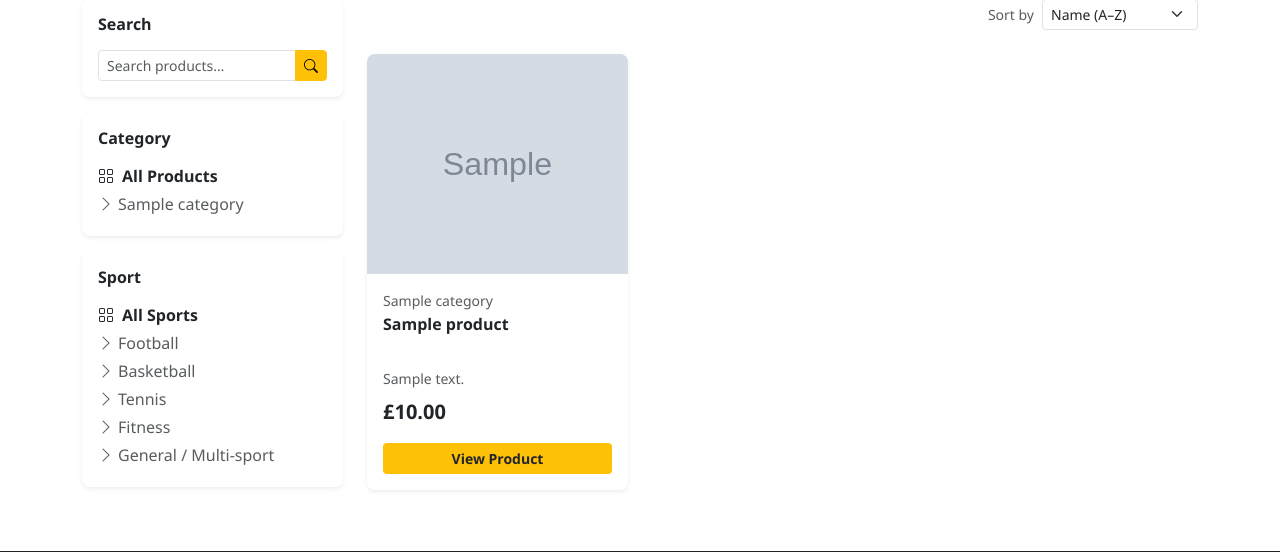
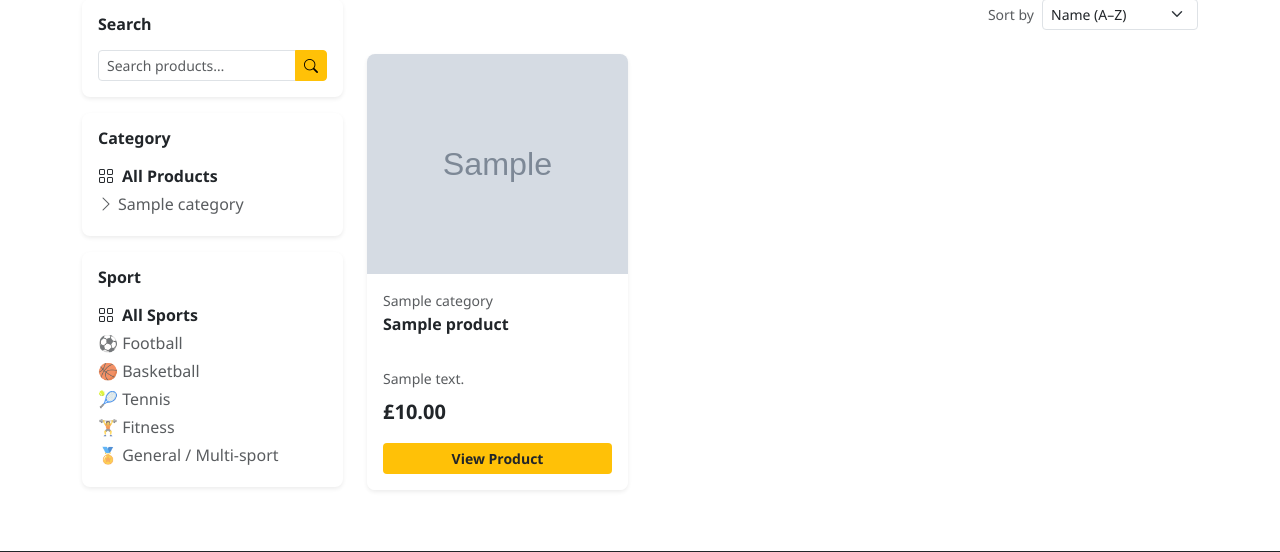
Before and after one commit to Esteban-Jr/SportMode, a Django app: page /products/ in a window 1280 px wide. Shown: the part 479-1031 px from the top of the page. Run offline with Django 3.2, Linux system fonts and the light colour scheme; tables that the repository leaves empty hold one stand-in row (values such as "Sample post"); grey boxes marked "Sample" are stand-in pictures; one stand-in notice (Sample message) is shown.

Commit message:
Replace sport icons with emoji across navbar, shop sidebar, and homepage

```diff
--- a/products/templates/products/products.html
+++ b/products/templates/products/products.html
@@ -112,11 +112,11 @@
                                 <i class="bi bi-grid me-2"></i>All Sports
                             </a>
                         </li>
-                        {% for value, label in sport_choices %}
+                        {% for value, label, emoji in sport_choices_with_emoji %}
                         <li class="mb-1">
                             <a href="{% url 'products:product_list' %}?sport={{ value }}{% if selected_category %}&category={{ selected_category.slug }}{% endif %}{% if search_query %}&q={{ search_query }}{% endif %}"
                                class="text-decoration-none {% if selected_sport == value %}fw-semibold text-dark{% else %}text-muted{% endif %}">
-                                <i class="bi bi-chevron-right me-1"></i>{{ label }}
+                                {{ emoji }} {{ label }}
                             </a>
                         </li>
                         {% endfor %}
--- a/products/views.py
+++ b/products/views.py
@@ -86,6 +86,10 @@ def product_list(request):
         'products': products,
         'categories': categories,
         'sport_choices': Product.SPORT_CHOICES,
+        'sport_choices_with_emoji': [
+            (value, label, {'football': '⚽', 'basketball': '🏀', 'tennis': '🎾', 'fitness': '🏋️'}.get(value, '🏅'))
+            for value, label in Product.SPORT_CHOICES
+        ],
         'selected_category': selected_category,
         'selected_sport': selected_sport,
         'search_query': search_query,
--- a/templates/base.html
+++ b/templates/base.html
@@ -72,10 +72,10 @@
                         <ul class="dropdown-menu">
                             <li><a class="dropdown-item" href="{% url 'products:product_list' %}">All Products</a></li>
                             <li><hr class="dropdown-divider"></li>
-                            <li><a class="dropdown-item" href="{% url 'products:product_list' %}?sport=football"><i class="bi bi-dribbble me-2"></i>Football</a></li>
-                            <li><a class="dropdown-item" href="{% url 'products:product_list' %}?sport=basketball"><i class="bi bi-dribbble me-2"></i>Basketball</a></li>
-                            <li><a class="dropdown-item" href="{% url 'products:product_list' %}?sport=tennis"><i class="bi bi-circle me-2"></i>Tennis</a></li>
-                            <li><a class="dropdown-item" href="{% url 'products:product_list' %}?sport=fitness"><i class="bi bi-heart-pulse me-2"></i>Fitness</a></li>
+                            <li><a class="dropdown-item" href="{% url 'products:product_list' %}?sport=football">⚽ Football</a></li>
+                            <li><a class="dropdown-item" href="{% url 'products:product_list' %}?sport=basketball">🏀 Basketball</a></li>
+                            <li><a class="dropdown-item" href="{% url 'products:product_list' %}?sport=tennis">🎾 Tennis</a></li>
+                            <li><a class="dropdown-item" href="{% url 'products:product_list' %}?sport=fitness">🏋️ Fitness</a></li>
                         </ul>
                     </li>
                     <li class="nav-item">
@@ -222,7 +222,7 @@
         <div class="container mt-3">
             {% for message in messages %}
                 <div class="alert alert-{{ message.tags }} alert-dismissible fade show" role="alert">
-                    {{ message }}
+                    {{ message|safe }}
                     <button type="button" class="btn-close" data-bs-dismiss="alert" aria-label="Close"></button>
                 </div>
             {% endfor %}
```
